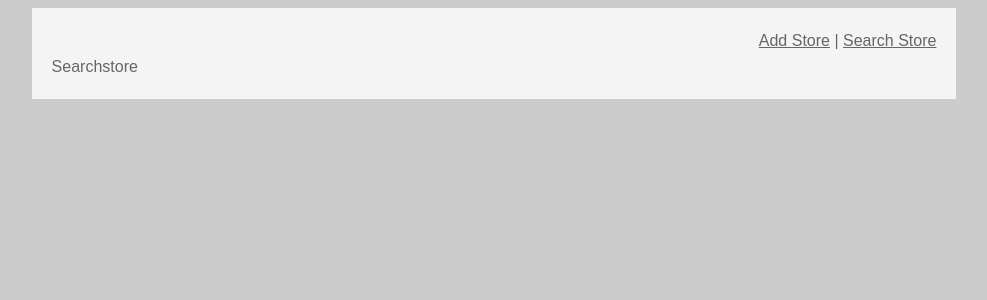
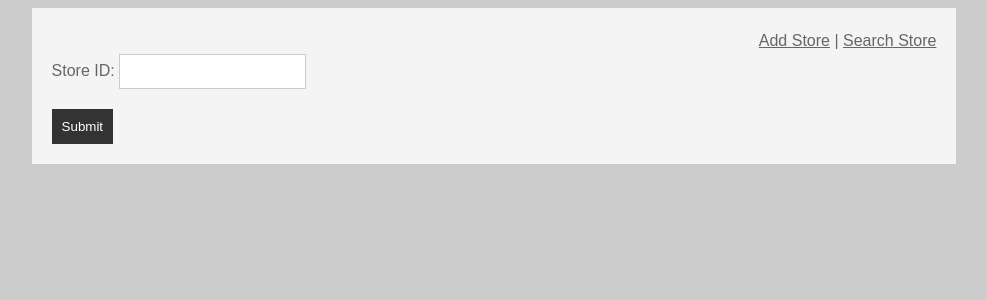
Before and after one commit to PatrickHickey/ExpressJS, a Node server app: page / in a window 1280 px wide. Shown: the top 300 px of the page, without its empty margins (146-1133 px from the left). Run offline with Node 20, Linux system fonts and the light colour scheme; some libraries are stand-ins or nearby versions.

Commit message:
ProjectX

```diff
--- a/storefinder/app.js
+++ b/storefinder/app.js
@@ -5,6 +5,13 @@ const path = require('path');
 const bodyParser = require('body-parser');
 const NodeGeocoder = require('node-geocoder');
 const redis = require('redis');
+
+// Create redis client
+const client = redis.createClient();
+
+client.on('connect', () => {
+  console.log('Redis Server Connected...');
+});
 
 // Set port
 const port = 3000
@@ -26,14 +33,76 @@ app.use(express.static(path.join(__dirname, 'public')));
 // Method-override
 app.use(methodOverride('_method'));
 
-// Search store
+// API options
+const options = {
+  provider: 'google',
+
+  // Optional depending on the providers
+  httpAdapter: 'https', // Default
+  apiKey: 'AIzaSyAJSRtJyEoZnE0sFWlunp-OX_zA5hgU62Q', // for Mapquest, OpenCage, Google Premier
+  formatter: null         // 'gpx', 'string', ...
+};
+
+const geocoder = NodeGeocoder(options);
+
+// Search store page
 app.get('/', (req, res, next) => {
   res.render('searchstore');
 });
 
-// Add Store
+// Add store Page
 app.get('/addstore', (req, res, next) => {
   res.render('addstore');
+});
+
+// Add Store
+app.post('/store/add', (req, res, next) => {
+  const id = req.body.id;
+  const location = req.body.location;
+
+  geocoder.geocode(location)
+    .then((response) => {
+      const store = {};
+      store.lat = response[0].latitude;
+      store.lng = response[0].longitude;
+      store.address = response[0].formattedAddress;
+
+      client.hmset(id, ['lat', store.lat, 'lng', store.lng, 'address', store.address], (err, reply) => {
+        if(err){
+          console.log(err);
+        }
+        console.log(reply);
+        res.redirect('/');
+      });
+    })
+    .catch((err) => {
+      console.log(err);
+      return;
+    });
+});
+
+// Search Store
+app.post('/store/search', (req, res, next) => {
+  const id = req.body.id;
+
+  client.hgetall(id, (err, obj) => {
+    if(!obj){
+      res.render('searchstore', {
+        error: 'Invalid Store ID'
+      });
+    } else {
+      obj.id = id;
+      res.render('details', {
+        store: obj
+      });
+    }
+  });
+});
+
+// Delete Store
+app.delete('/store/delete/:id', (req, res, next) => {
+  client.del(req.params.id);
+  res.redirect('/');
 });
 
 app.listen(port, () => {
--- a/storefinder/public/css/style.css
+++ b/storefinder/public/css/style.css
@@ -46,3 +46,13 @@ input[type='text'] {
 .clr {
   clear: both;
 }
+
+#delete-form {
+  float: right;
+  margin: 10px;
+}
+
+#map {
+  height: 400px;
+  width: 100%;
+}
--- a/storefinder/views/searchstore.handlebars
+++ b/storefinder/views/searchstore.handlebars
@@ -1 +1,7 @@
-Searchstore
+<form method="post" action="/store/search">
+  <div>
+    <label>Store ID: </label>
+    <input type="text" name="id" id="input-id"> {{#if error}} <span>{{error}}</span> {{/if}}
+  </div>
+  <button type="submit" id="submit">Submit</button>
+</form>
```
Also changed, not shown: storefinder/views/details.handlebars (added, +28 -0 lines).
